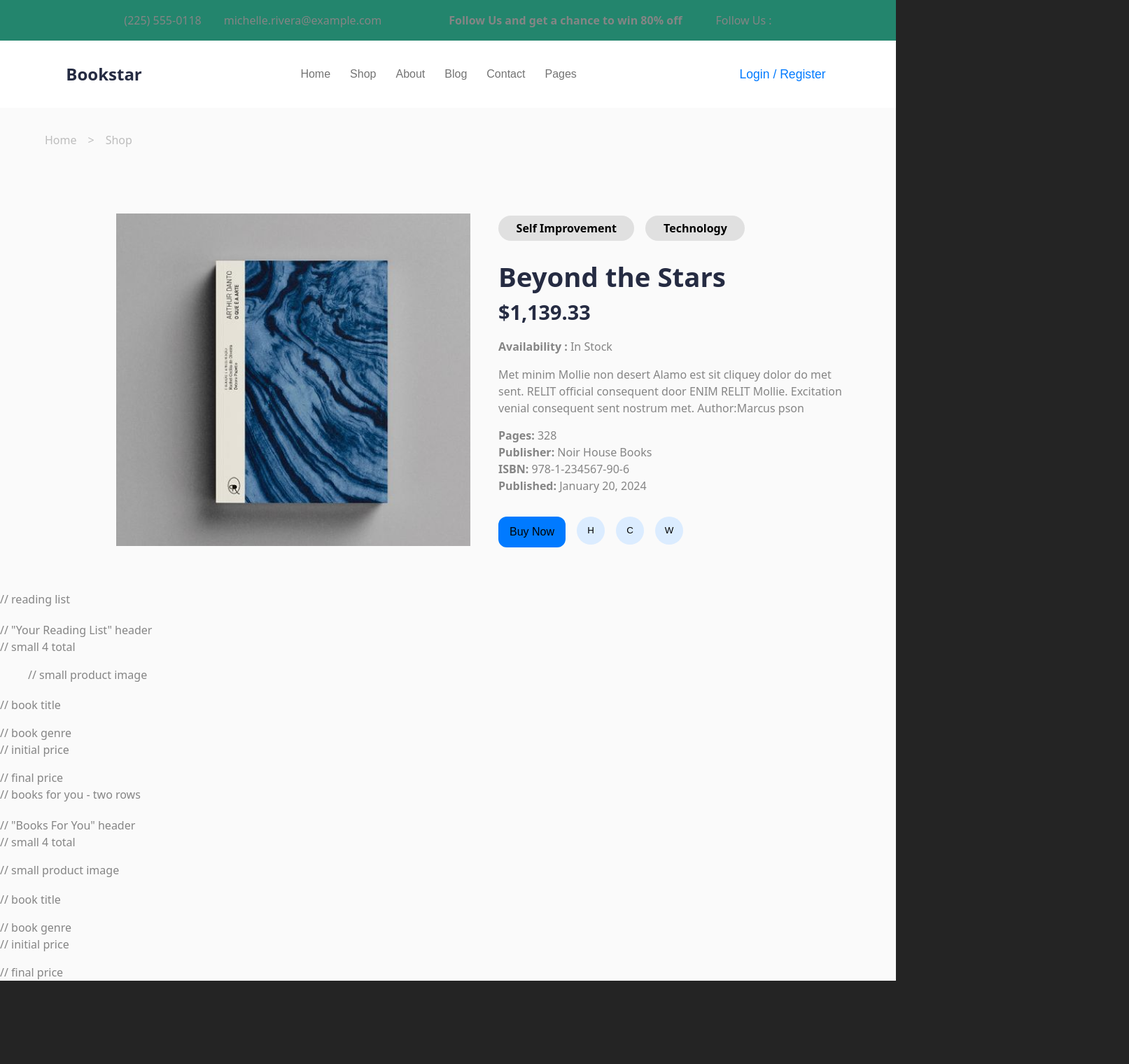
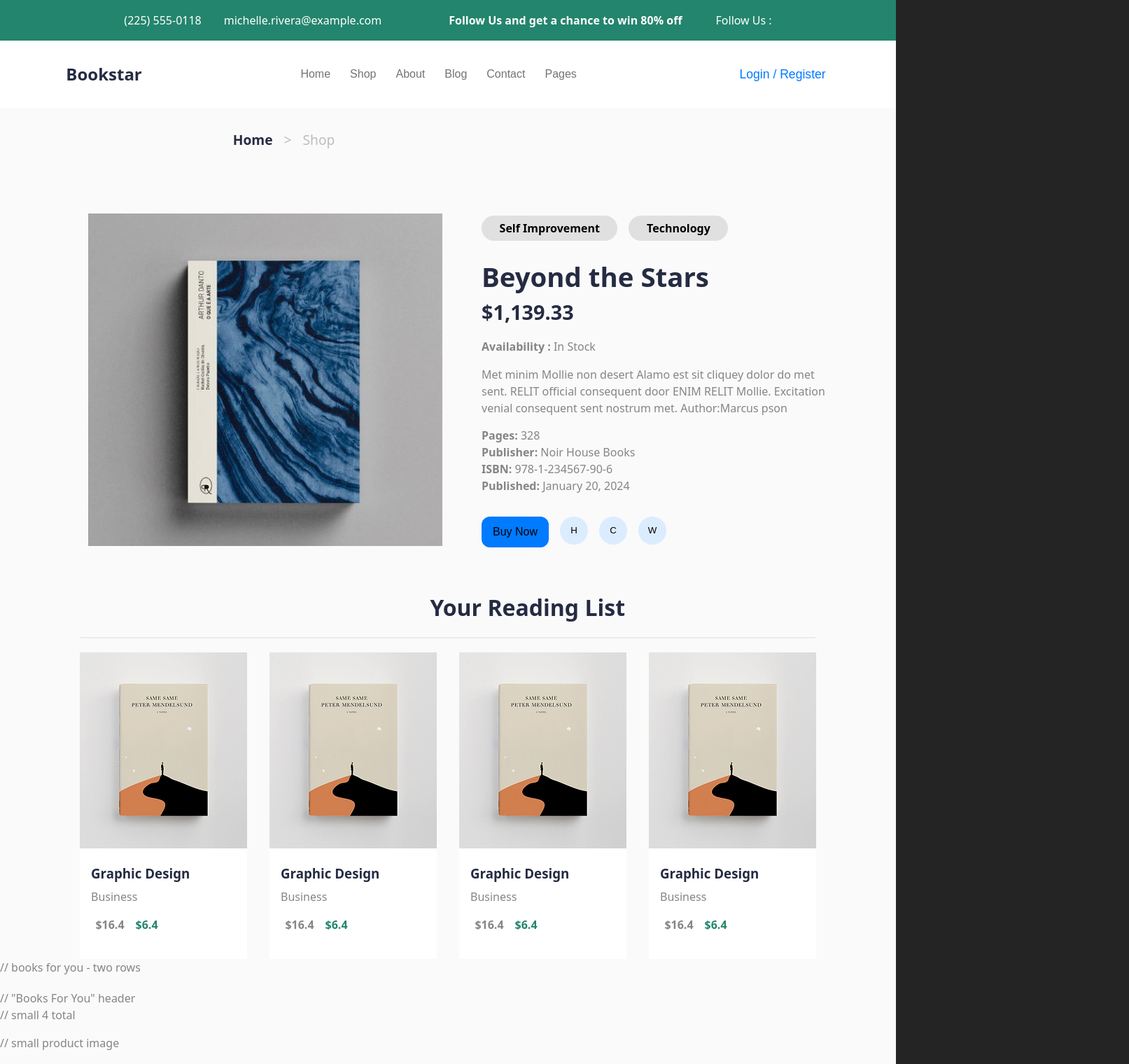
Before and after one commit to ichimaru001/hacker-penugasan, a React (Vite) app: page / in a window 1280 px wide. Shown: the top 1520 px of the page at 70% size, 1613 px wide, since content can reach past the window. Before the commit the page ends 1401 px from the top, so only its background shows below. Built offline with nearby package versions, Linux system fonts and the light colour scheme.

Commit message:
feat(ui): implement layout and styling for reading list section, fix(ui): correct alignment issues in multiple components

```diff
--- /dev/null
+++ b/src/components/BookCard.jsx
@@ -0,0 +1,81 @@
+import React from "react";
+import productCover5 from "../assets/product-cover-5.png";
+
+const BookCard = () => {
+  return (
+    <article
+      style={{
+        width: "239px",
+        height: "438px",
+        display: "flex",
+        flexDirection: "column",
+        // justifyContent: "flex-start",
+        alignItems: "center",
+        columnGap: "0rem",
+        // flexWrap: "wrap",
+        backgroundColor: "#FFFFFF",
+      }}
+    >
+      <img
+        src={productCover5}
+        alt=""
+        style={{
+          width: "239px",
+          height: "280px",
+        }}
+      />
+      <div
+        style={{
+          width: "239px",
+          height: "158px",
+        }}
+      >
+        <h3
+          style={{
+            margin: "0",
+            marginTop: "1.4rem",
+            marginLeft: "1rem",
+            color: "#252B42",
+          }}
+        >
+          Graphic Design
+        </h3>
+        <p
+          style={{
+            margin: "0",
+            marginTop: "0.4rem",
+            fontWeight: "500",
+            marginLeft: "1rem",
+          }}
+        >
+          Business
+        </p>
+        <div
+          style={{
+            display: "flex",
+            flexDirection: "row",
+            justifyContent: "flex-start",
+            alignItems: "center",
+            columnGap: "1rem",
+            flexWrap: "wrap",
+            margin: "0",
+            padding: "0rem 0.4rem",
+            fontWeight: "600",
+            marginLeft: "1rem",
+          }}
+        >
+          <span>$16.4</span>
+          <p
+            style={{
+              color: "#23856D",
+            }}
+          >
+            $6.4
+          </p>
+        </div>
+      </div>
+    </article>
+  );
+};
+
+export default BookCard;
--- a/src/components/CurrentProduct.jsx
+++ b/src/components/CurrentProduct.jsx
@@ -17,7 +17,7 @@ export const CurrentProduct = () => {
           flexDirection: "row",
           justifyContent: "center",
           alignItems: "center",
-          // columnGap: "1rem",
+          columnGap: "1rem",
           // flexWrap: "wrap",
         }}
       >
--- a/src/components/Header.jsx
+++ b/src/components/Header.jsx
@@ -14,6 +14,8 @@ export const Header = () => {
         columnGap: "6rem",
         rowGap: "1rem",
         flexWrap: "wrap",
+        color: "#FFFFFF",
+        fontSize: "1rem",
       }}
     >
       <div
--- a/src/components/ReadingList.jsx
+++ b/src/components/ReadingList.jsx
@@ -1,25 +1,48 @@
 import React from "react";
+import productCover5 from "../assets/product-cover-5.png";
+import BookCard from "./BookCard";
 
 export const ReadingList = () => {
   return (
     <section>
-      // reading list
-      <h2></h2> // "Your Reading List" header
-      <article>
-        // small 4 total
-        <figure>
-          // small product image
-          <img src="" alt="" />
-        </figure>
-        <div>
-          <h3></h3> // book title
-          <p></p> // book genre
-          <div>
-            <span></span> // initial price
-            <p></p> // final price
-          </div>
-        </div>
-      </article>
+      <h2
+        style={{
+          position: "relative",
+          left: "23vw",
+          margin: "0 0 18px 25vw",
+          // marginLeft: "25vw",
+          color: "#252B42",
+          fontSize: "2rem",
+          fontWeight: "600",
+        }}
+      >
+        Your Reading List
+      </h2>
+      <hr
+        style={{
+          display: "absolute",
+          backgroundColor: "#ECECEC",
+          height: "2px",
+          width: "1050px",
+          border: "none",
+          // margin: "20px 0 26px 0",
+        }}
+      ></hr>
+      <div
+        style={{
+          display: "flex",
+          flexDirection: "row",
+          justifyContent: "center",
+          alignItems: "center",
+          columnGap: "2rem",
+          marginTop: "20px",
+        }}
+      >
+        <BookCard></BookCard>
+        <BookCard></BookCard>
+        <BookCard></BookCard>
+        <BookCard></BookCard>
+      </div>
     </section>
   );
 };
--- a/src/components/SmallNavigation.jsx
+++ b/src/components/SmallNavigation.jsx
@@ -2,23 +2,34 @@ import React from "react";
 
 export const SmallNavigation = () => {
   return (
-    <section
+    <section>
+      <div
         style={{
+          position: "relative",
+          left: "26vw",
           width: "100vw",
-        minHeight: "92px",
+          height: "92px",
           display: "flex",
           flexDirection: "row",
           // justifyContent: "center",
           // margin: "0rem 9rem",
-        marginLeft: "5vw",
           alignItems: "center",
           columnGap: "1rem",
           flexWrap: "wrap",
+          fontSize: "1.2rem",
         }}
       >
-      <span className="hierarchy-small-nav">Home</span>
+        <span
+          className="hierarchy-small-nav"
+          style={{
+            color: "#252B42",
+          }}
+        >
+          <b>Home</b>
+        </span>
         <span className="hierarchy-small-nav">&gt;</span>
         <span className="hierarchy-small-nav">Shop</span>
+      </div>
     </section> // breadcrumb navigation
   );
 };
```
Lines whose indentation alone changed are shown as unchanged.
